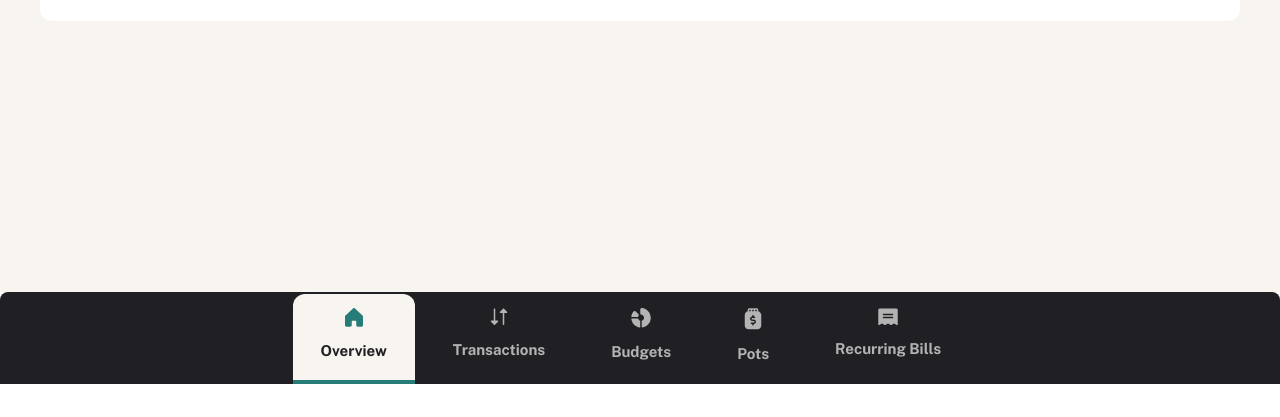
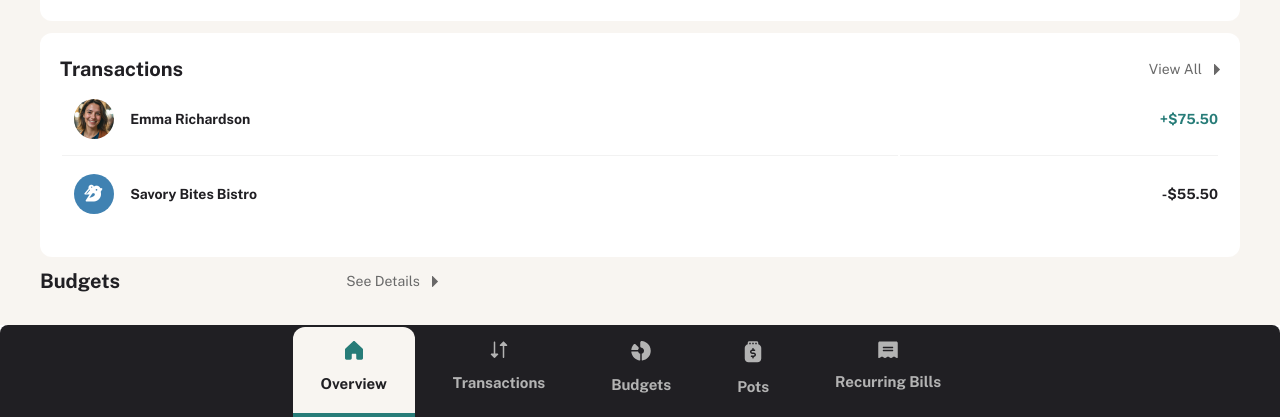
Before and after one commit to mrcordova/personal-finance-app, a plain HTML site: page frontend/index.html in a window 1280 px wide. Shown: the part 416-833 px from the top of the page. Before the commit the page ends 800 px from the top, so only its background shows below. Drawn offline with nearby package versions, Linux system fonts and the light colour scheme.

Commit message:
overview transactions styling

```diff
--- a/frontend/css/style.css
+++ b/frontend/css/style.css
@@ -942,7 +942,8 @@ main {
     "current"
     "income"
     "expenses"
-    "pots";
+    "pots"
+    "transaction";
 }
 
 .overview-balance-container {
@@ -1040,6 +1041,36 @@ main {
         line-height: 1.5;
       }
     }
+  }
+}
+
+.overview-transactions {
+  grid-area: transaction;
+  background-color: var(--white);
+  padding-block: 1.5rem;
+  padding-inline: 1.25rem;
+  border-radius: 0.75rem;
+  /* overflow: hidden; */
+
+  & tr > th {
+    /* width: 100%; */
+    /* flex: 1; */
+    /* width: 1%; */
+    width: 100%;
+  }
+  & tr > td {
+    /* width: max-content; */
+  }
+
+  & .title {
+    /* text-wrap: nowrap; */
+    /* white-space: nowrap; */
+  }
+
+  & .wide {
+    /* width: min-content;
+     */
+    /* width: 100%; */
   }
 }
 .overview-header {
@@ -1489,7 +1520,8 @@ thead {
   .main-overview {
     grid-template-areas:
       "current income expenses"
-      "pots pots pots";
+      "pots pots pots"
+      "transaction transaction transaction";
   }
 
   .mobile-name {
@@ -1643,8 +1675,9 @@ thead {
 
   .main-overview {
     grid-template-areas:
-      "current income income expenses"
-      "pots pots pots .";
+      "current income  income expenses"
+      "pots pots pots ."
+      "transaction transaction transaction .";
   }
 
   .recurring-info {
--- a/frontend/overview.html
+++ b/frontend/overview.html
@@ -75,5 +75,66 @@
         </div>
       </div>
     </div>
+
+    <div class="overview-transactions">
+      <div class="overview-header">
+        <p>Transactions</p>
+        <button class="public-sans-regular">
+          View All
+          <img src="./assets/images/icon-caret-right.svg" alt="right caret" />
+        </button>
+      </div>
+      <table>
+        <!-- <col span="2"  />
+        <col span="1"  /> -->
+        <tbody>
+          <tr
+            data-category="General"
+            data-name="Emma Richardson"
+            data-max-spending="75.5"
+            data-date="2024-08-19T14:23:11Z">
+            <th colspan="1" role="row">
+              <img
+                class="profile-pic"
+                src="./assets/images/avatars/emma-richardson.jpg"
+                alt="Emma Richardson" />
+              <p class="public-sans-bold title">Emma Richardson</p>
+            </th>
+
+            <td colspan="1">
+              <p class="public-sans-bold title positive">+$75.50</p>
+              <p class="mobile-name">19 Aug 2024</p>
+            </td>
+          </tr>
+          <tr
+            data-category="General"
+            data-name="Savory Bites Bistro"
+            data-max-spending="55.50"
+            data-date="2024-08-19T14:23:11Z">
+            <th colspan="1" role="row">
+              <img
+                class="profile-pic"
+                src="./assets/images/avatars/buzz-marketing-group.jpg"
+                alt="Emma Richardson" />
+              <p class="public-sans-bold title">Savory Bites Bistro</p>
+            </th>
+
+            <td colspan="1">
+              <p class="public-sans-bold title">-$55.50</p>
+              <p class="mobile-name">19 Aug 2024</p>
+            </td>
+          </tr>
+        </tbody>
+      </table>
+    </div>
+    <div>
+      <div class="overview-header">
+        <p>Budgets</p>
+        <button class="public-sans-regular">
+          See Details
+          <img src="./assets/images/icon-caret-right.svg" alt="right caret" />
+        </button>
+      </div>
+    </div>
   </div>
 </template>
```
